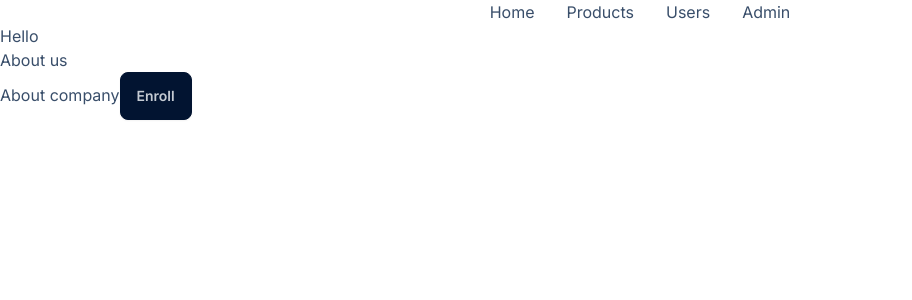
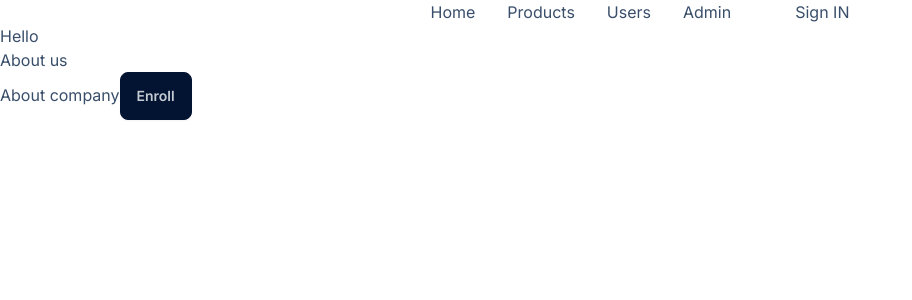
Before and after one commit to sujansince2003/NextJS-TypeScript, a Next.js app: page / in a window 1280 px wide. Shown: the top 300 px of the page, without its empty margins (0-912 px from the left). Built offline with nearby package versions, Linux system fonts and the light colour scheme; no server answers.

Commit message:
using session in nav bar to get user data from session

```diff
--- a/app/Nav.tsx
+++ b/app/Nav.tsx
@@ -1,21 +1,48 @@
+"use client";
+import { useEffect, useState } from "react";
+import { useSession } from "next-auth/react";
 import Link from "next/link";
 import React from "react";
 
 const Nav = () => {
+  const [isMounted, setIsMounted] = useState(false);
+  const { status, data: session } = useSession();
+
+  useEffect(() => {
+    setIsMounted(true);
+  }, []);
+
+  if (!isMounted || status === "loading") {
+    return null; // Or return a loading indicator
+  }
+
   return (
     <nav className="flex justify-center">
-      <ul className="flex gap-8  ">
+      <ul className="flex gap-8">
         <li>
-          <Link href={"/"}> Home</Link>
+          <Link href={"/"}>Home</Link>
         </li>
         <li>
-          <Link href={"/product"}> Products</Link>
+          <Link href={"/product"}>Products</Link>
         </li>
         <li>
-          <Link href={"/users"}> Users</Link>
+          <Link href={"/users"}>Users</Link>
         </li>
         <li>
-          <Link href={"/admin"}> Admin</Link>
+          <Link href={"/admin"}>Admin</Link>
+        </li>
+        <li>
+          {status === "authenticated" && (
+            <>
+              <div>{session.user!.name}</div>
+              <Link href={"/api/auth/signout"}>signout</Link>
+            </>
+          )}
+        </li>
+        <li>
+          {status === "unauthenticated" && (
+            <Link href={"/api/auth/signin"}>Sign IN</Link>
+          )}
         </li>
       </ul>
     </nav>
```
